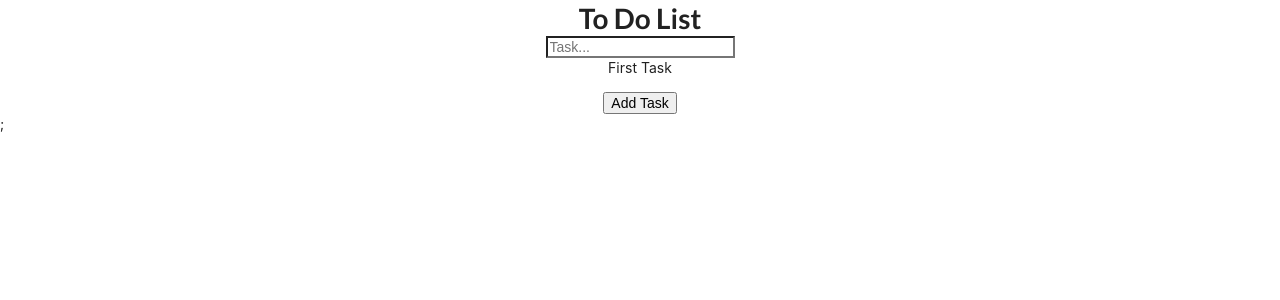
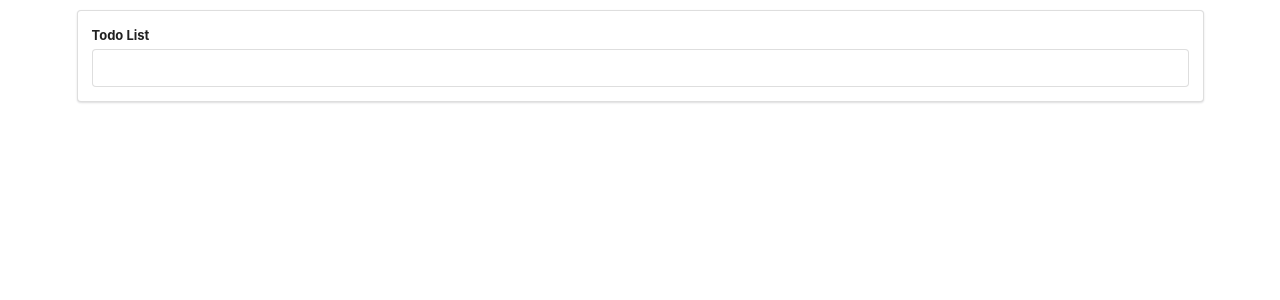
Before and after one commit to mariamnersisyan97/Todo-App, a React (Vite) app: page / in a window 1280 px wide. Shown: the top 300 px of the page. Built offline with nearby package versions, Linux system fonts and the light colour scheme.

Commit message:
Refactoring

```diff
--- a/src/App.tsx
+++ b/src/App.tsx
@@ -4,7 +4,9 @@ import TodoList from "./components/TodoList";
 export const App = () => {
   return (
     <>
-      <TodoForm /> <TodoList />
+      <div className="ui container" style={{ marginTop: "10px" }}>
+        <TodoForm />
+      </div>
     </>
   );
 };
--- a/src/components/TodoForm.tsx
+++ b/src/components/TodoForm.tsx
@@ -1,33 +1,25 @@
-import React, { useState } from "react";
+import React from "react";
 
-const TodoForm = () => {
-  const [input, setInput] = useState("");
-  // const style = { textAlign: "center" };
+class TodoForm extends React.Component {
+  state = { term: "" };
+
+  render() {
     return (
-    <>
-      {
-        <div>
-          <header style={{ textAlign: "center" }}>
-            <h1> To Do List</h1>
-          </header>
-          <div style={{ textAlign: "center" }}>
-            <div className="task-input">
+      <div className="ui segment">
+        <form className="ui form">
+          <div className="field">
+            <label> Todo List</label>
             <input
               type="text"
-                placeholder="Task..."
-                onChange={(e) => setInput(e.target.value)}
+              value={this.state.term}
+              onChange={(e) => this.setState({ term: e.target.value })}
             />
           </div>
+        </form>
       </div>
-          <p style={{ textAlign: "center" }}>First Task</p>
-          <div className="add-task-buton" style={{ textAlign: "center" }}>
-            <button type="button"> Add Task </button>
-          </div>
-        </div>
+    );
   }
-    </>
-  );
-};
+}
 
 export default TodoForm;
 //You add the input value to your array of todos when you click the button
--- a/src/components/TodoList.tsx
+++ b/src/components/TodoList.tsx
@@ -1,7 +1,8 @@
 import React, { useState } from "react";
 
 const TodoList = () => {
-  const taskList = [];
+  const [todo, addTodo] = useState([]);
+  //empty array of todos
   // make an input
   // render input on ul/li
   // make a func that takes the value + adds it to a list
@@ -9,7 +10,7 @@ const TodoList = () => {
 
   return (
     <>
-      <p> </p>;
+      <p style={{ textAlign: "center" }}>Task #1 </p>
     </>
   );
 };
```
Lines whose indentation alone changed are shown as unchanged.
